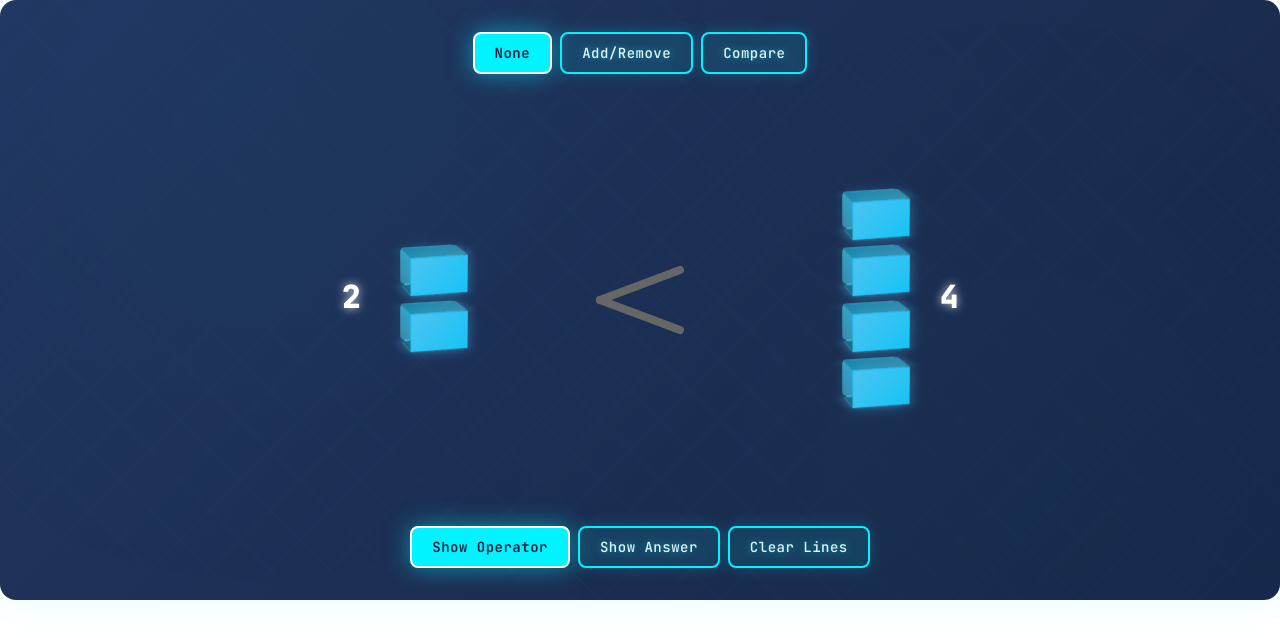
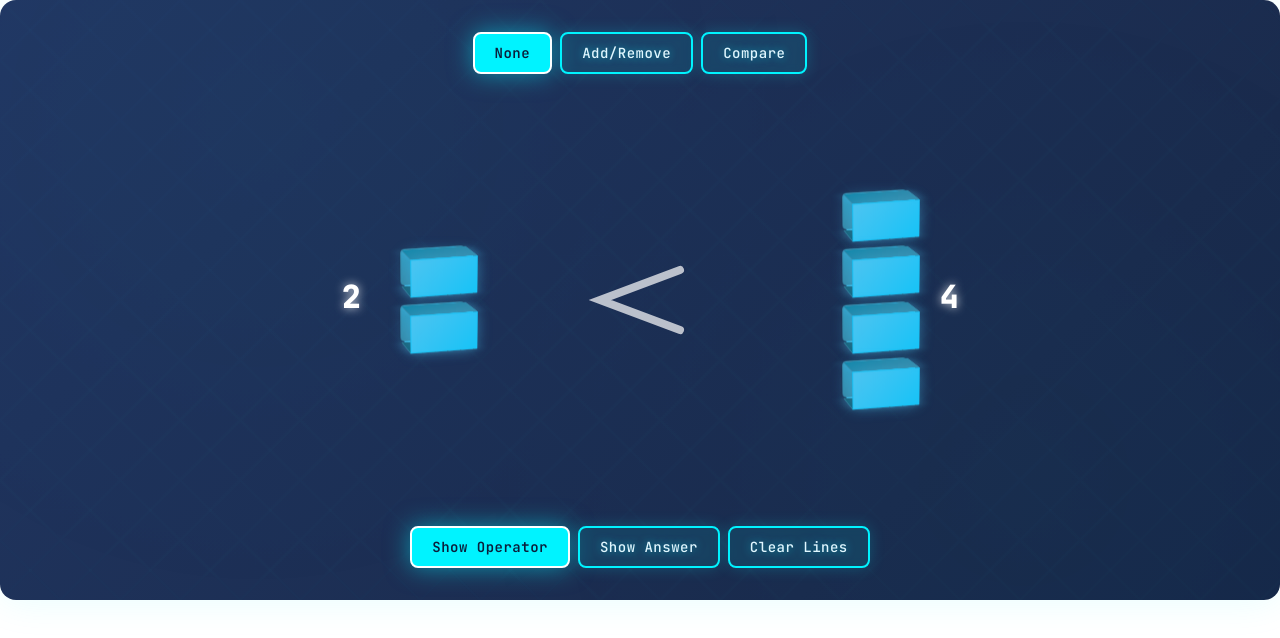
Before and after one commit to maxwhalen/Synthesis, a React (Vite) app: page / in a window 1280 px wide. Both pictures are taken after a click on the button "Show Operator". Shown: the top 638 px of the page. Built offline with nearby package versions, Linux system fonts and the light colour scheme.

Commit message:
Submission Draft, testing deployment

```diff
--- a/src/components/ComparisonWidget.css
+++ b/src/components/ComparisonWidget.css
@@ -16,11 +16,8 @@
 }
 
 @keyframes float {
-  0% { transform: translateY(0) rotate(0deg); }
-  25% { transform: translateY(-1.5px) rotate(0.3deg); }
-  50% { transform: translateY(-3px) rotate(-0.3deg); }
-  75% { transform: translateY(-1.5px) rotate(0.1deg); }
-  100% { transform: translateY(0) rotate(0deg); }
+  0%, 100% { transform: translateY(0); }
+  50% { transform: translateY(-2px); }
 }
 
 @keyframes geometryFloat {
@@ -127,54 +124,17 @@
 }
 
 .block {
-  width: 60px;
+  width: 70px;
   height: 40px;
   background: linear-gradient(135deg, var(--block-color) 0%, var(--block-glow) 100%);
   border-radius: 8px;
-  transition: all 0.8s cubic-bezier(0.34, 1.56, 0.64, 1);
+  transition: all 0.3s cubic-bezier(0.4, 0, 0.2, 1);
   margin: 4px 0;
   position: relative;
   box-shadow: 0 0 15px rgba(76, 196, 241, 0.3);
-  animation: float 5s ease-in-out infinite;
+  animation: float 2s ease-in-out infinite;
   backdrop-filter: blur(5px);
   border: 1px solid rgba(255, 255, 255, 0.1);
-  will-change: transform, opacity;
-  opacity: 1;
-}
-
-@keyframes kickOut {
-  0% {
-    transform: scale(1) translateX(0) rotate(0deg);
-    opacity: 1;
-  }
-  30% {
-    transform: scale(1.1) translateX(-5px) rotate(-2deg);
-    opacity: 1;
-  }
-  100% {
-    transform: scale(0.8) translateX(200px) rotate(15deg);
-    opacity: 0;
-  }
-}
-
-.block-enter {
-  opacity: 0;
-  transform: scale(0.9) translateY(-15px);
-}
-
-.block-enter-active {
-  opacity: 1;
-  transform: scale(1) translateY(0);
-  transition: all 0.8s cubic-bezier(0.34, 1.56, 0.64, 1);
-}
-
-.block-exit {
-  opacity: 1;
-  transform: scale(1);
-}
-
-.block-exit-active {
-  animation: kickOut 0.8s cubic-bezier(0.22, 0.61, 0.36, 1) forwards;
 }
 
 .block:hover {
@@ -183,11 +143,8 @@
 }
 
 @keyframes float {
-  0% { transform: translateY(0) rotate(0deg); }
-  25% { transform: translateY(-1.5px) rotate(0.3deg); }
-  50% { transform: translateY(-3px) rotate(-0.3deg); }
-  75% { transform: translateY(-1.5px) rotate(0.1deg); }
-  100% { transform: translateY(0) rotate(0deg); }
+  0%, 100% { transform: translateY(0); }
+  50% { transform: translateY(-2px); }
 }
 
 .stack-controls {
--- a/src/components/ComparisonWidget.tsx
+++ b/src/components/ComparisonWidget.tsx
@@ -557,53 +557,34 @@ export const ComparisonWidget: React.FC = () => {
               }}
             >
               {leftCount === rightCount ? (
-                // Equal sign - two parallel lines
-                <>
+                // Equal sign - single path
                 <path
-                    d={`M 40 30 L 120 30`}
-                    stroke="#666"
+                  d={`M 40 30 L 120 30 M 40 90 L 120 90`}
+                  stroke="white"
                   strokeWidth="8"
                   strokeLinecap="round"
+                  opacity="0.7"
                 />
+              ) : leftCount > rightCount ? (
+                // Greater than - single path
                 <path
-                    d={`M 40 90 L 120 90`}
-                    stroke="#666"
+                  d={`M 40 30 L 120 60 L 40 90`}
+                  stroke="white"
                   strokeWidth="8"
                   strokeLinecap="round"
+                  opacity="0.7"
+                  fill="none"
                 />
-                </>
-              ) : leftCount > rightCount ? (
-                // Greater than - lines meet on right
-                <>
+              ) : (
+                // Less than - single path
                 <path
-                    d={`M 40 30 L 120 60`}
-                    stroke="#666"
+                  d={`M 120 30 L 40 60 L 120 90`}
+                  stroke="white"
                   strokeWidth="8"
                   strokeLinecap="round"
+                  opacity="0.7"
+                  fill="none"
                 />
-                  <path
-                    d={`M 40 90 L 120 60`}
-                    stroke="#666"
-                    strokeWidth="8"
-                    strokeLinecap="round"
-                  />
-                </>
-              ) : (
-                // Less than - lines meet on left
-                <>
-                  <path
-                    d={`M 120 30 L 40 60`}
-                    stroke="#666"
-                    strokeWidth="8"
-                    strokeLinecap="round"
-                  />
-                  <path
-                    d={`M 120 90 L 40 60`}
-                    stroke="#666"
-                    strokeWidth="8"
-                    strokeLinecap="round"
-                  />
-                </>
               )}
             </svg>
           </div>
--- a/src/styles/global.css
+++ b/src/styles/global.css
@@ -50,6 +50,13 @@ body {
   transform: translateY(-0.1em);
 }
 
+/* Make operators white */
+.operator,
+[class*="operator"],
+[class*="Operator"] {
+  color: white !important;
+}
+
 /* Target numeric content */
 :is(p, span, div):not(pre *) {
   font-feature-settings: "tnum" 1;
```
Lines whose indentation alone changed are shown as unchanged.
